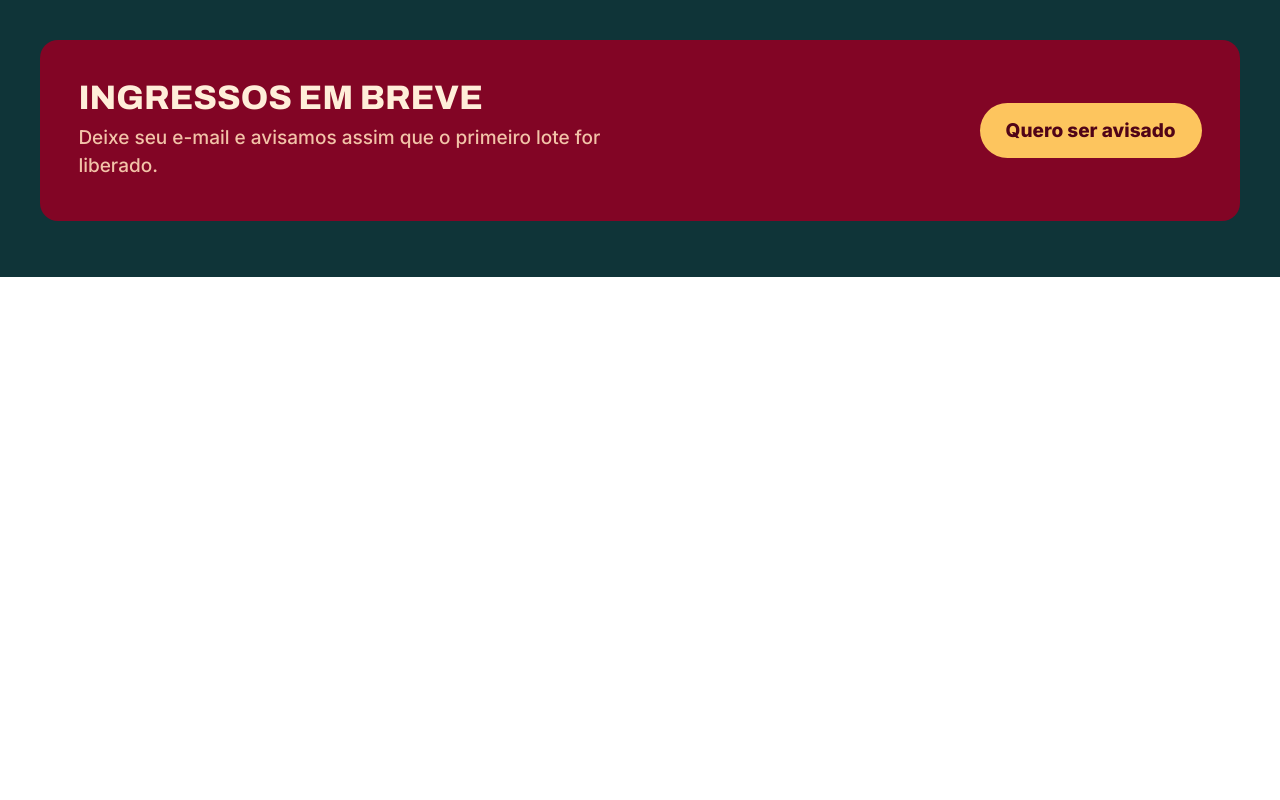
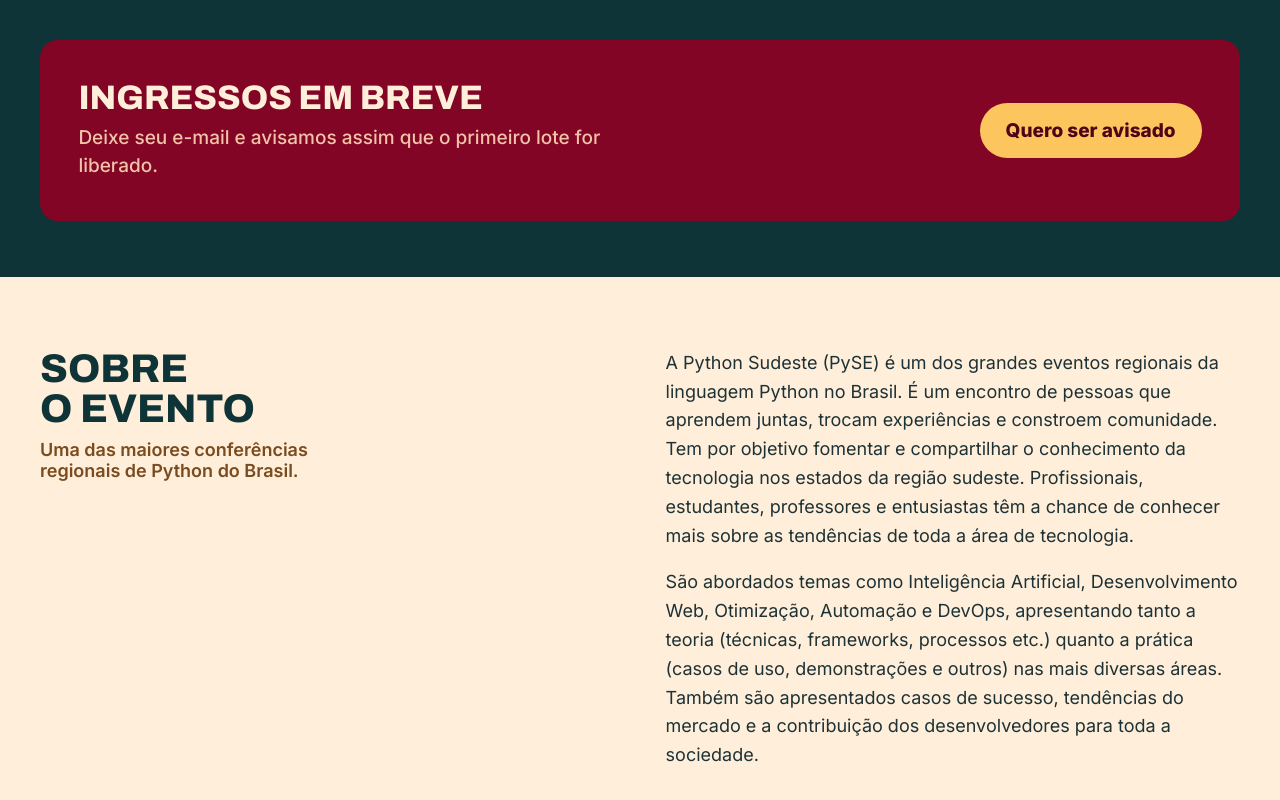
Before and after one commit to pythonsudeste/pyse2027, a Next.js app: page / in a window 1280 px wide. Shown: the part 873-1673 px from the top of the page. Before the commit the page ends 1150 px from the top, so only its background shows below. Built offline with nearby package versions, Linux system fonts and the light colour scheme.

Commit message:
add: secao de sobre

```diff
--- a/src/app/components/index.js
+++ b/src/app/components/index.js
@@ -1 +1,2 @@
+export { SobreOEvento } from "./sobreOEvento";
 export { Hero } from "./hero";
--- /dev/null
+++ b/src/app/components/sobreOEvento/SobreOEvento.tsx
@@ -0,0 +1,18 @@
+import styles from "./sobreOEvento.module.css";
+
+export const SobreOEvento = () => {
+    return (
+        <section id='sobre' className={styles.sobre_container}>
+            <div className={styles.sobre_texto}>
+                <div className={styles.texto_esquerdo}>
+                    <h3>SOBRE<br />O EVENTO</h3>
+                    <p>Uma das maiores conferências regionais de Python do Brasil.</p>
+                </div>
+                <div className={styles.texto_direito}>
+                    <p>A Python Sudeste (PySE) é um dos grandes eventos regionais da linguagem Python no Brasil. É um encontro de pessoas que aprendem juntas, trocam experiências e constroem comunidade. Tem por objetivo fomentar e compartilhar o conhecimento da tecnologia nos estados da região sudeste. Profissionais, estudantes, professores e entusiastas têm a chance de conhecer mais sobre as tendências de toda a área de tecnologia.</p>
+                    <p>São abordados temas como Inteligência Artificial, Desenvolvimento Web, Otimização, Automação e DevOps, apresentando tanto a teoria (técnicas, frameworks, processos etc.) quanto a prática (casos de uso, demonstrações e outros) nas mais diversas áreas. Também são apresentados casos de sucesso, tendências do mercado e a contribuição dos desenvolvedores para toda a sociedade.</p>
+                </div>
+            </div>
+        </section>
+    )
+}
--- /dev/null
+++ b/src/app/components/sobreOEvento/index.js
@@ -0,0 +1 @@
+export { SobreOEvento } from "./SobreOEvento.tsx"
--- /dev/null
+++ b/src/app/components/sobreOEvento/sobreOEvento.module.css
@@ -0,0 +1,58 @@
+.sobre_container {
+    display: flex;
+    justify-content: center;
+    width: 100%;
+    padding: clamp(40px, 6vw, 72px) clamp(16px, 4vw, 40px);
+    background: #ffeed9;
+}
+
+.sobre_texto {
+    display: grid;
+    grid-template-columns: repeat(auto-fit, minmax(280px, 1fr));
+    gap: clamp(24px, 4vw, 56px);
+    width: 100%;
+    max-width: 1280px;
+
+    @media(max-width: 1020px) {
+        width: 90%;
+    }
+
+    @media(max-width: 360px) {
+        grid-template-columns: repeat(auto-fit, minmax(90%, 1fr));
+    }
+}
+
+.texto_esquerdo {
+    display: flex;
+    flex-direction: column;
+    gap: 10px;
+
+    & h3 {
+        font-family: 'Archivo', sans-serif;
+        font-size: clamp(28px, 3.4vw, 40px);
+        font-weight: 800;
+        font-stretch: 112%;
+        color: #0f3438;
+        text-transform: uppercase;
+        line-height: 1;
+    }
+
+    & p {
+        font-size: 18px;
+        font-weight: 600;
+        color: #7a4b1e;
+        max-width: 28ch;
+    }
+}
+
+.texto_direito {
+    display: flex;
+    flex-direction: column;
+    gap: 18px;
+
+    & p {
+        font-size: 18px;
+        line-height: 1.6;
+        color: #1d3236;
+    }
+}
--- a/src/app/page.tsx
+++ b/src/app/page.tsx
@@ -1,9 +1,10 @@
-import { Hero } from "./components/hero/Hero";
+import { Hero , SobreOEvento } from "./components";
 
 export default function Home() {
   return (
     <div>
       <Hero />
+      <SobreOEvento />
     </div>
   );
 }
```
Also changed, not shown: TODO.txt.
